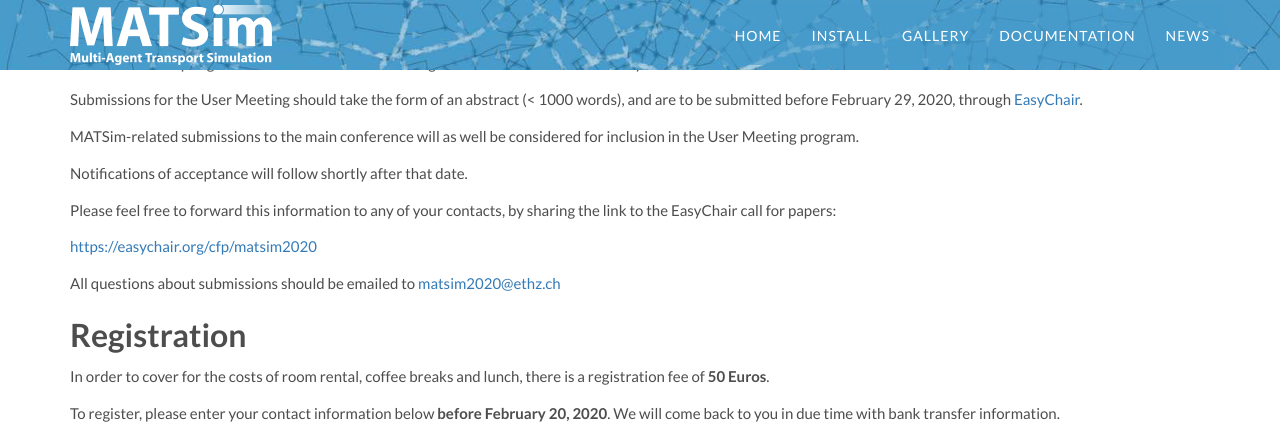
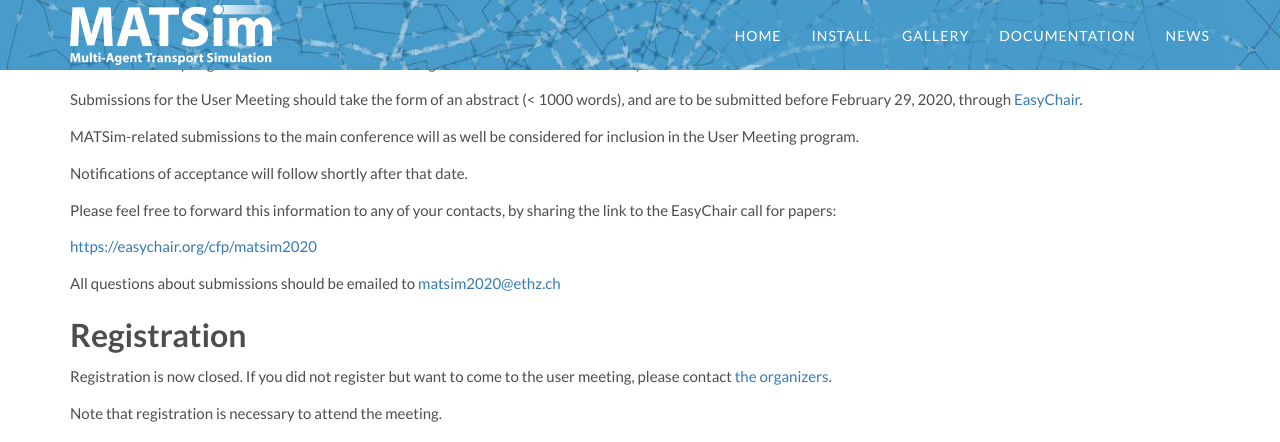
Before and after one commit to matsim-org/jekyll-website, a Jekyll site: the page built from _conferences/user_meeting_2020.md, in a window 1280 px wide and 1400 px high, scrolled down 2102 px. Shown: the top 442 px of the window. Built offline with Jekyll 4.4.1, drawn with Linux system fonts in a browser that asks for light colours; some web fonts are replaced; some of the changed text lies outside the part shown.

Commit message:
close registration

```diff
--- a/_conferences/user_meeting_2020.md
+++ b/_conferences/user_meeting_2020.md
@@ -110,18 +110,7 @@
 
 ## Registration
 
-In order to cover for the costs of room rental, coffee breaks and lunch,
-there is a registration fee of **50 Euros**.
+Registration is now closed. If you did not register but want to come to the user meeting,
+please contact [the organizers](matsim2020@ethz.ch).
 
-To register, please enter your contact information below **before February 20, 2020**.
-We will come back to you in due time with bank transfer information.
-
-If you are **not sure to come yet** (for instance because that is dependent on your abstract being accepted),
-please **register nonetheless** and inform us in the "remarks" field.
-
-<iframe src="https://docs.google.com/forms/d/e/1FAIpQLScvkvuCMzNupUvFXWeare_AOln9MIXphLqM3JobGXb8KnNccg/viewform?embedded=true" width="640" height="1185" frameborder="0" marginheight="0" marginwidth="0">
-Loading…
-</iframe>
-
-
-We are looking forward to seeing you in Warsaw!
+Note that registration is necessary to attend the meeting.
```
